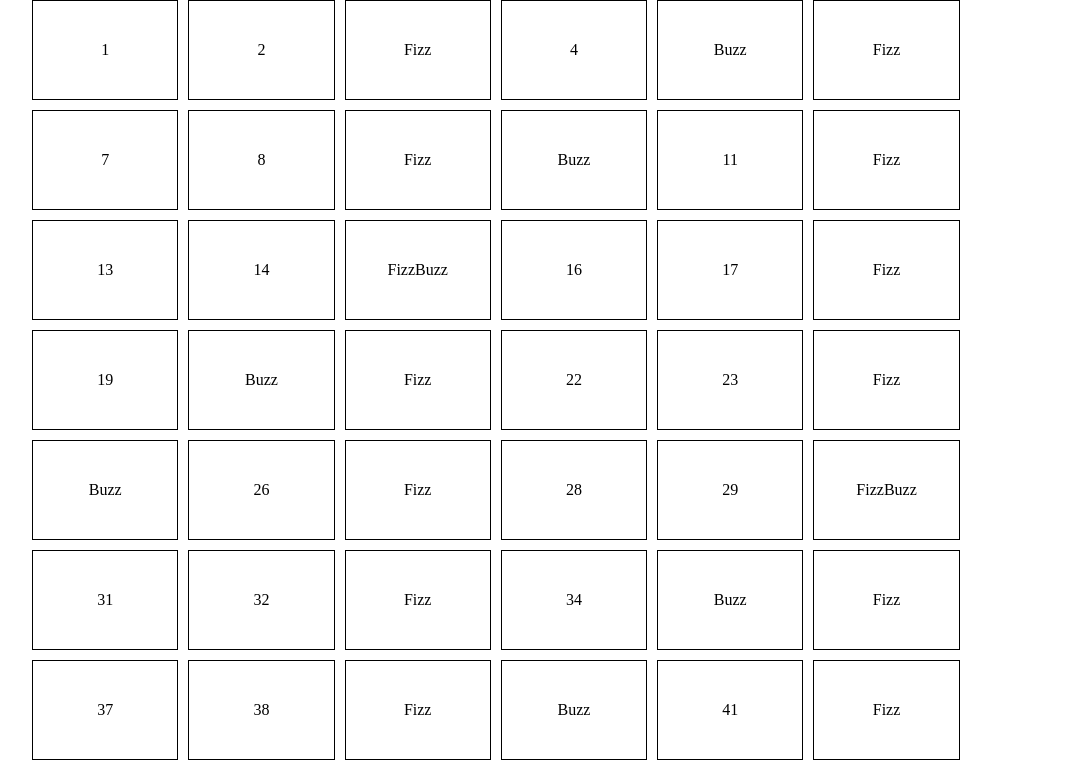
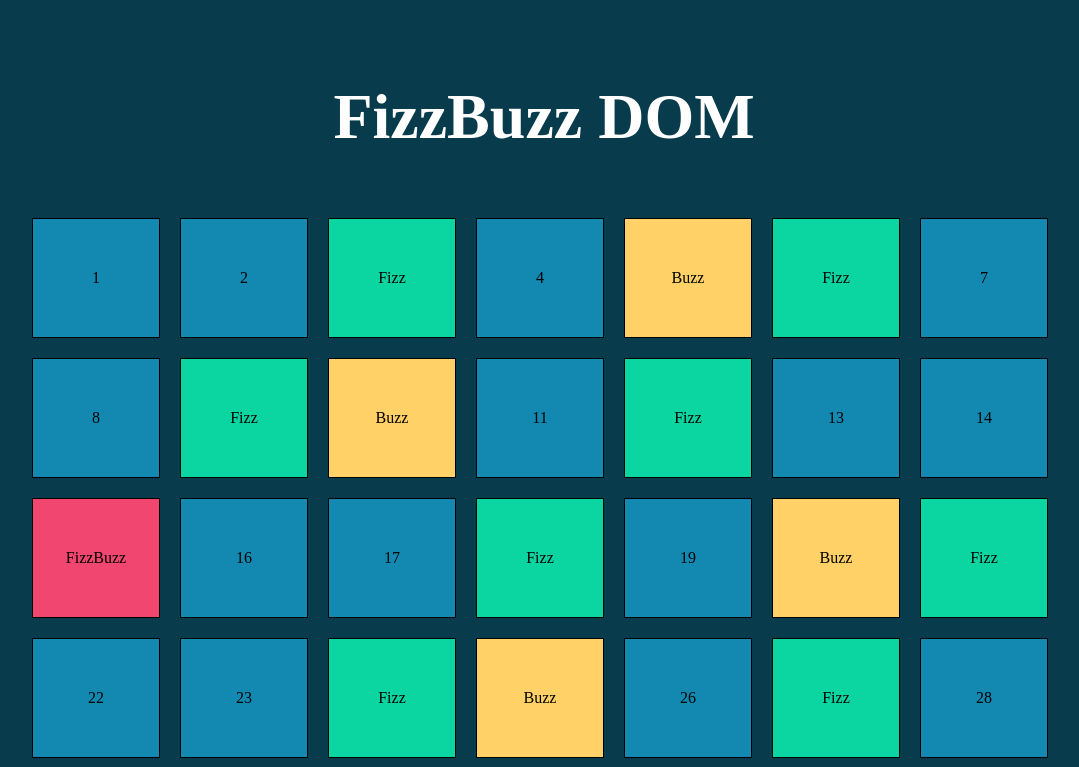
Before and after one commit to AngeloDalo/js-fizzbuzzdom, a plain HTML site: page index.html in a window 1280 px wide. Shown: the top 767 px of the page, without its empty margins (96-1175 px from the left). Drawn offline with Linux system fonts and the light colour scheme.

Commit message:
container

```diff
--- a/css/style.css
+++ b/css/style.css
@@ -2,21 +2,49 @@
     margin: 0;
     padding: 0;
     box-sizing: border-box;
-  }
+}
 
-  .container {
+.container-fizzbuzz {
+    background-color: #083b4c;
+    padding-top: 5em;
+}
+
+.container-fizzbuzz h1 {
+    color: white;
+    font-size: 4em;
+    text-align: center;
+    margin-bottom: 1em;
+}
+
+.container-number {
     display: flex;
     flex-wrap: wrap;
-    gap: 10px;
+    gap: 20px;
     width: 80%;
     margin: 0 auto;
-  }
+}
 
-  .box {
-    width: calc(100% / 7);
-    height: 100px;
+.box {
+    width: calc(100% / 8);
+    height: 120px;
     border: 1px solid black;
     display: flex;
     justify-content: center;
     align-items: center;
-  }
+}
+
+.blu {
+    background-color: #1389b2;
+}
+
+.buzz {
+    background-color: #ffd166;
+}
+
+.fizz {
+    background-color: #0bd6a1;
+}
+
+.fizzbuzz {
+    background-color: #f0466f;
+}
--- a/index.html
+++ b/index.html
@@ -8,8 +8,11 @@
     <title>Document</title>
 </head>
 <body>
-    <div class="container">
+    <div class="container-fizzbuzz">
+        <h1>FizzBuzz DOM</h1>
+        <div class="container-number">
 
+        </div>
     </div>
 
     <script src="js/script.js" charset="utf-8"></script>
--- a/js/script.js
+++ b/js/script.js
@@ -1,31 +1,32 @@
 /**
  * stampare numeri da 1 a 100
  * multipli di 3 = Fizz
- * mulripli di 5 = buzz
+ * multipli di 5 = buzz
  * multipli di 3 e 5 FizzBuzz
  * appendere nel container DOM numero o stringa
  */
 
 //creare costante per il container
-const container = document.querySelector('.container');
+const container = document.querySelector('.container-number');
 
 for (let i=1; i<=100; i++) {
     //creazione box contenente il numero
     const element = document.createElement('div');
     element.classList.add('box');
 
-    //if
     if ((i%3==0) && (i%5==0)) {
         element.innerHTML= "FizzBuzz";
+        element.classList.add('fizzbuzz');
     } else if (i%5==0) {
         element.innerHTML = "Buzz";
+        element.classList.add('buzz');
     } else if (i%3==0) {
         element.innerHTML = "Fizz";
+        element.classList.add('fizz');
     } else {
         element.innerHTML = i;
+        element.classList.add('blu');
     }
 
-
-    //element.innerHTML= i;
     container.append(element);
 }
```
